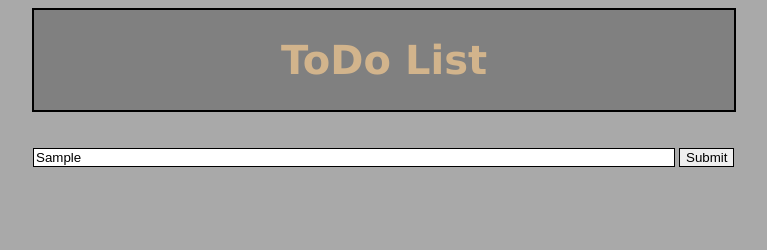
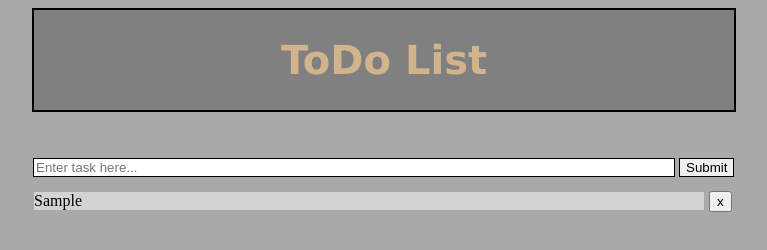
Before and after one commit to havad/ToDo, a plain HTML site: page index.html in a window 1280 px wide. Both pictures are taken after typing "Sample" into the empty fields and a click on the button "Submit". Shown: the whole page, without its empty margins (256-1023 px from the left). Drawn offline with Linux system fonts and the light colour scheme.

Commit message:
tasks can now be added and removed easily

```diff
--- a/index.html
+++ b/index.html
@@ -14,7 +14,8 @@
     <br><br>
     <div id="textbox">
         <input type="text" id="text" name="task" placeholder="Enter task here...">
-        <button type="button" id="submit" onclick="button()">Submit</button>
+        <button type="button" id="submit" onclick="submitButton()">Submit</button>
     </div>
+    <div id="tasks"></div>
 </body>
 </html>
--- a/index.js
+++ b/index.js
@@ -1,3 +1,50 @@
-function button() {
-    console.log(document.getElementById("text").value);
+var count = 0;      //this is used to label the divs and buttons created
+
+//Function should read the text from the box and create a paragraph and x button that acts as a task on the webpage
+//if no value is in the text box nothing happens
+function submitButton() {
+
+    //check to make sure the text box has a value
+    if (document.getElementById("text").value == ""){
+        console.log("nothing submitted");
+        return;
+    }
+
+    //increase count and we need to create a div and paragraph to store the task
+    count++;
+    console.log("count is " + count);
+    var newDiv = document.createElement("div");
+    var para = document.createElement("p");
+    var text = document.createTextNode(document.getElementById("text").value);
+    para.appendChild(text);
+
+    console.log(text);
+
+    //we need a button to click to remove an element which is done here
+    var xButton = document.createElement("button");
+    xButton.setAttribute("id", "xButton" + count);
+    xButton.setAttribute("onclick", "removeTask(this.parentElement.id)");
+    var x = document.createTextNode("x");
+    xButton.appendChild(x);
+
+    para.style.display = "inline-block";
+
+    //finish by appending everything to the newDiv
+    newDiv.setAttribute("id", "task" + count);
+    newDiv.appendChild(para);
+    newDiv.appendChild(xButton);
+    document.getElementById("tasks").appendChild(newDiv);
+
+    document.getElementById("text").value = "";
 }
+
+//function should remove task and x button so that tasks may be cleared out when finished
+function removeTask(id) {
+
+    var test = document.getElementById(id)
+    test.parentNode.removeChild(test);
+
+    console.log("removing " + id + "!");
+    count--;
+    console.log("count is " + count);
+}
--- a/stylesheet.css
+++ b/stylesheet.css
@@ -23,6 +23,7 @@ body {
 #text {
     width: 636px;
     border: 1px solid black;
+    margin: 10px 0px;
 }
 
 #submit {
@@ -30,6 +31,12 @@ body {
 }
 
 p {
+    margin: 5px 5px 5px 0px;
+    background-color: lightgray;
+    width: 670px;
+}
+
+#tasks {
     margin: auto;
-    background-color: lightgray;
+    width: 700px;
 }
```
